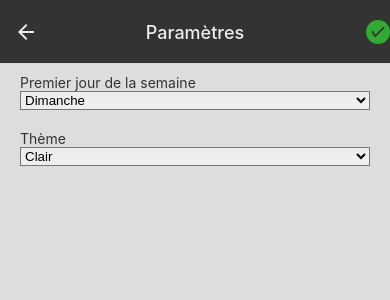
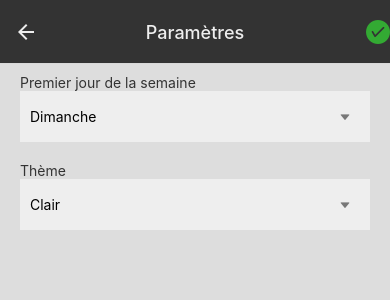
Before and after one commit to SamEpic3/simpletimesheet, a React Native app: screen /settings in a window 390 px wide. Shown: the top 300 px of the page. Built offline with nearby package versions, Linux system fonts and the light colour scheme.

Commit message:
Correction of render on ios

```diff
--- a/app.json
+++ b/app.json
@@ -5,7 +5,7 @@
     "version": "1.0.0",
     "orientation": "portrait",
     "icon": "./assets/icon.png",
-    "userInterfaceStyle": "light",
+    "userInterfaceStyle": "automatic",
     "splash": {
       "image": "./assets/splash.png",
       "resizeMode": "contain",
@@ -18,7 +18,8 @@
       "**/*"
     ],
     "ios": {
-      "supportsTablet": true
+      "supportsTablet": true,
+      "bundleIdentifier": "com.samepic3.simpletimesheet"
     },
     "android": {
       "adaptiveIcon": {
--- a/package.json
+++ b/package.json
@@ -18,14 +18,16 @@
     "expo-dev-client": "~1.0.1",
     "expo-splash-screen": "~0.15.1",
     "expo-status-bar": "~1.3.0",
+    "expo-updates": "~0.13.4",
     "moment": "^2.29.3",
     "react": "17.0.2",
     "react-dom": "17.0.2",
     "react-native": "0.68.2",
+    "react-native-modal": "^13.0.1",
+    "react-native-modal-datetime-picker": "^13.1.2",
     "react-native-safe-area-context": "4.2.4",
     "react-native-screens": "~3.11.1",
-    "react-native-web": "0.17.7",
-    "expo-updates": "~0.13.4"
+    "react-native-web": "0.17.7"
   },
   "devDependencies": {
     "@babel/core": "^7.12.9"
--- a/screens/MainScreen.jsx
+++ b/screens/MainScreen.jsx
@@ -1,10 +1,10 @@
 import { useEffect, useState, useContext } from 'react';
-import { ScrollView, View, Text, StyleSheet, TouchableOpacity } from 'react-native';
+import { ScrollView, View, Text, StyleSheet, TouchableOpacity, Platform } from 'react-native';
 import moment from "moment";
 import DataContext from '../contexts/DataContext';
 import { MaterialIcons } from '@expo/vector-icons';
 import Loading from '../components/Loading';
-import DateTimePicker from '@react-native-community/datetimepicker';
+import DateTimePickerModal from 'react-native-modal-datetime-picker';
 import SettingsButton from '../components/SettingsButton';
 import SettingsContext from '../contexts/SettingsContext';
 import { colors } from "../consts/colors";
@@ -135,7 +135,7 @@ export default function MainScreen({ navigation, route }) {
         setCurrentWeek(getWeekByIndex(weekIndex));
     }, [dataChanged, localDataLoading])
 
-    function handleDatePickerChange(event, selectedDate) {
+    function handleDatePickerConfirm(selectedDate) {
         let newIndex = 0;
         if(moment(selectedDate).isBefore(moment(getWeekByIndex(0)[0].date))) {
             newIndex = moment(selectedDate).diff(getWeekByIndex(0)[6].date, "weeks");
@@ -193,12 +193,15 @@ export default function MainScreen({ navigation, route }) {
                 </View>
             </ScrollView>
             {datePickerOpen && (
-                <DateTimePicker
-                testID="dateTimePicker"
-                value={datePickerDate}
-                mode="date"
-                is24Hour={true}
-                onChange={handleDatePickerChange}
+                <DateTimePickerModal
+                    isVisible={datePickerOpen}
+                    testID="dateTimePicker"
+                    value={datePickerDate}
+                    mode="date"
+                    is24Hour={true}
+                    onConfirm={handleDatePickerConfirm}
+                    onCancel={() => setDatePickerOpen(false)}
+                    display={Platform.OS === "ios" ? "inline" : ""}
                 />
             )}
             <SettingsButton style={styles.settingsButton} onPress={() => navigation.navigate("settings")}/>
--- a/screens/Settings.jsx
+++ b/screens/Settings.jsx
@@ -1,14 +1,30 @@
 import { useState, useLayoutEffect, useContext } from "react";
-import { View, StyleSheet, Text, TouchableOpacity } from "react-native";
-import { Picker } from "@react-native-picker/picker";
+import { View, StyleSheet, Text, TouchableOpacity, Button } from "react-native";
 import { AntDesign } from '@expo/vector-icons';
 import SettingsContext from "../contexts/SettingsContext";
 import { colors } from "../consts/colors";
+import Modal from "react-native-modal";
 
 export default function Settings({ navigation, route }) {
     const [settings, setSettings] = useContext(SettingsContext);
     const [selectedFirstDayOfTheWeek, setSelectedFirstDayOfTheWeek] = useState(settings.firstDayOfTheWeek);
     const [selectedTheme, setSelectedTheme] = useState(settings.theme);
+    const [modalVisible, setModalVisible] = useState("none")
+
+    const daysOfTheWeekPickerData = [
+        {label: "Dimanche", value: "0"},
+        {label: "Lundi", value: "1"},
+        {label: "Mardi", value: "2"},
+        {label: "Mercredi", value: "3"},
+        {label: "Jeudi", value: "4"},
+        {label: "Vendredi", value: "5"},
+        {label: "Samedi", value: "6"}
+    ]
+
+    const themePickerData = [
+        {label: "Clair", value: "light"},
+        {label: "Sombre", value: "dark"}
+    ]
 
     useLayoutEffect(() => {
         navigation.setOptions({
@@ -33,33 +49,74 @@ export default function Settings({ navigation, route }) {
         <View style={[styles.mainContainer, colors.secondColor[settings.theme]]}>
             <View style={styles.pickerContainer}>
                 <Text style={colors.secondColor[settings.theme]}>Premier jour de la semaine</Text>
-                <Picker
+                <TouchableOpacity
                     style={[styles.picker, colors.firstColor[settings.theme]]}
-                    selectedValue={selectedFirstDayOfTheWeek}
-                    onValueChange={(itemValue, itemIndex) =>
-                        setSelectedFirstDayOfTheWeek(itemValue)
-                    }>
-                    <Picker.Item label="Dimanche" value="0" />
-                    <Picker.Item label="Lundi" value="1" />
-                    <Picker.Item label="Mardi" value="2" />
-                    <Picker.Item label="Mercredi" value="3" />
-                    <Picker.Item label="Jeudi" value="4" />
-                    <Picker.Item label="Vendredi" value="5" />
-                    <Picker.Item label="Samedi" value="6" />
-                </Picker>
+                    title="test"
+                    onPress={() => setModalVisible("firstDay")}
+                >
+                    <Text style={colors.firstColor[settings.theme]}>{daysOfTheWeekPickerData[selectedFirstDayOfTheWeek].label}</Text>
+                    <AntDesign name="caretdown" size={10} color="#777" style={{marginRight: 10}} />
+                </TouchableOpacity>
             </View>
             <View style={styles.pickerContainer}>
                 <Text style={colors.secondColor[settings.theme]}>Thème</Text>
-                <Picker
+                <TouchableOpacity
                     style={[styles.picker, colors.firstColor[settings.theme]]}
-                    selectedValue={selectedTheme}
-                    onValueChange={(itemValue, itemIndex) =>
-                        setSelectedTheme(itemValue)
-                    }>
-                    <Picker.Item label="Clair" value="light" />
-                    <Picker.Item label="Sombre" value="dark" />
-                </Picker>
+                    title="test"
+                    onPress={() => setModalVisible("theme")}
+                >
+                    <Text style={colors.firstColor[settings.theme]}>{themePickerData.find((item) => item.value === selectedTheme).label}</Text>
+                    <AntDesign name="caretdown" size={10} color="#777" style={{marginRight: 10}} />
+                </TouchableOpacity>
             </View>
+            <Modal
+                isVisible={modalVisible === "firstDay"}
+                onBackButtonPress={() => setModalVisible("none")}
+                onBackdropPress={() => setModalVisible("none")}
+                backdropOpacity={0.7}
+                animationIn="fadeIn"
+                animationOut="fadeOut"
+                backdropTransitionOutTiming={0}
+            >
+                        <View style={styles.modalContainer}>
+                            {daysOfTheWeekPickerData.map(day =>
+                                <TouchableOpacity
+                                    style={styles.modalItem}
+                                    key={day.value}
+                                    onPress={() => {
+                                        setSelectedFirstDayOfTheWeek(day.value);
+                                        setModalVisible("none");
+                                    }}
+                                >
+                                    <Text>{day.label}</Text>
+                                </TouchableOpacity>
+                            )}
+                        </View>
+            </Modal>
+            <Modal
+                isVisible={modalVisible === "theme"}
+                onBackButtonPress={() => setModalVisible("none")}
+                onBackdropPress={() => setModalVisible("none")}
+                backdropOpacity={0.7}
+                animationIn="fadeIn"
+                animationOut="fadeOut"
+                backdropTransitionOutTiming={0}
+            >
+                        <View style={styles.modalContainer}>
+                            {themePickerData.map(theme =>
+                                <TouchableOpacity
+                                    style={styles.modalItem}
+                                    key={theme.value}
+                                    onPress={() => {
+                                        setSelectedTheme(theme.value);
+                                        setModalVisible("none");
+                                    }}
+                                >
+                                    <Text>{theme.label}</Text>
+                                </TouchableOpacity>
+                            )}
+                        </View>
+            </Modal>
         </View>
     );
 }
@@ -74,6 +131,19 @@ const styles = StyleSheet.create({
         marginVertical: 10
     },
     picker: {
-        backgroundColor: "#fff"
+        paddingVertical: 17,
+        paddingHorizontal: 10,
+        display: "flex",
+        flexDirection: "row",
+        alignItems: "center",
+        justifyContent: "space-between"
+    },
+    modalContainer: {
+        borderRadius: 10,
+        padding: 10,
+        backgroundColor: "#ddd"
+    },
+    modalItem: {
+        paddingVertical: 20
     }
 })
```
Also changed, not shown: components/ModalPicker.jsx (added, +42 -0 lines), 1 other file (tests, documents, lock files or other folders).
